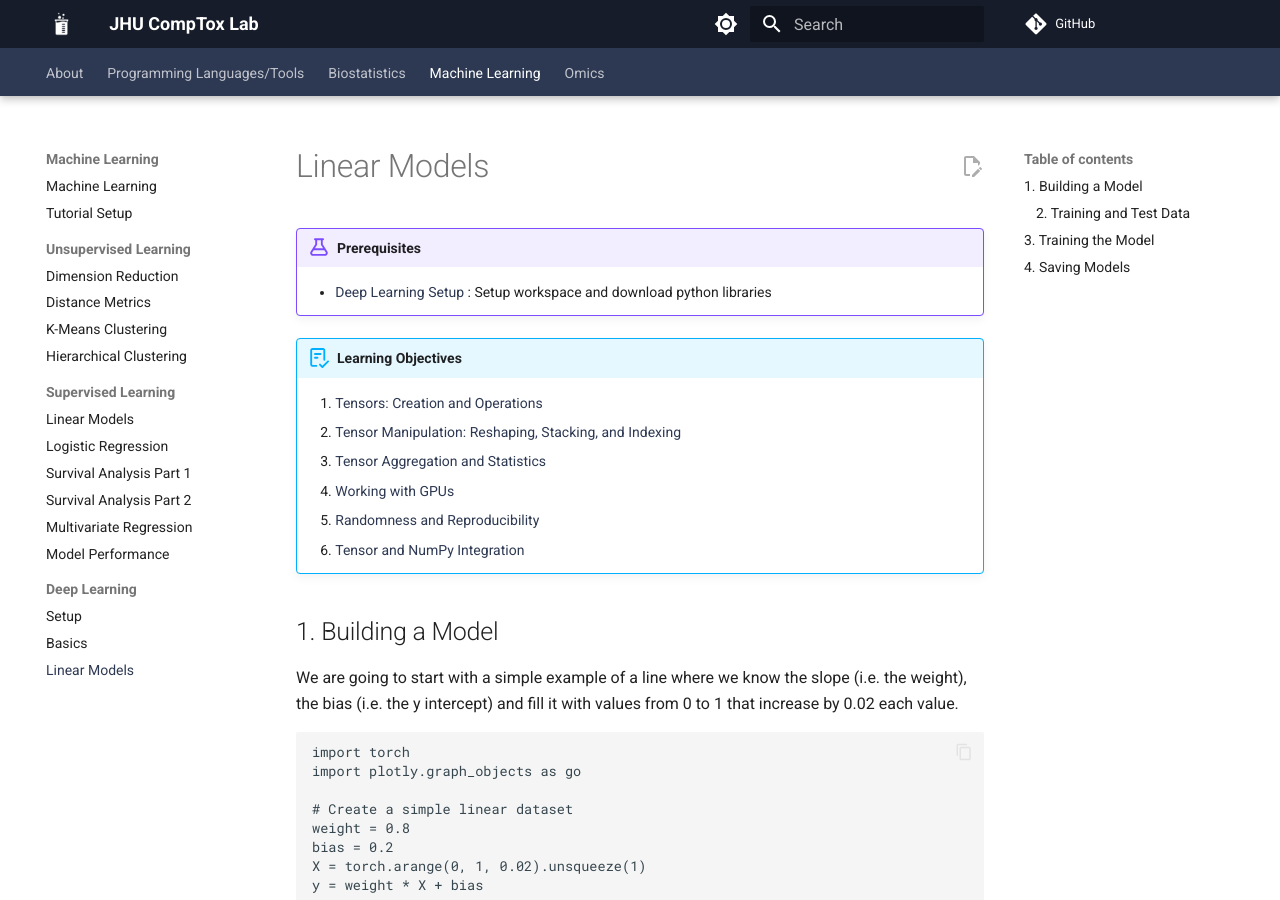
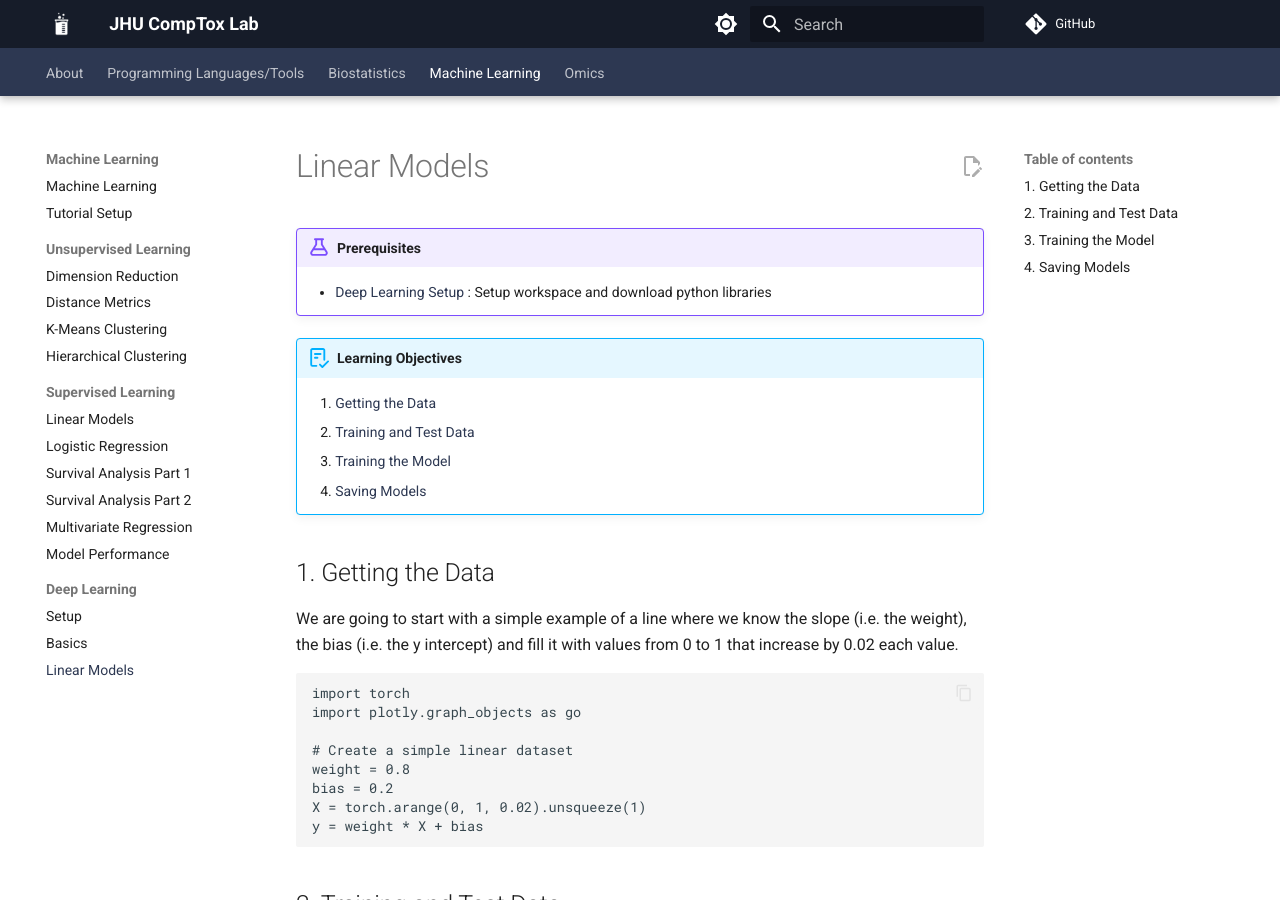
Before and after one commit to comp-tox-jhu/CompToxLab, an MkDocs documentation site: the page built from docs/machine_learning/deep_learning/02_linear_model.md, in a window 1280 px wide and 900 px high. Built offline with MkDocs 1.6.1 and Material for MkDocs 9.7.7, drawn with Linux system fonts in a browser that asks for light colours; comment, search, counter and statistics services are not loaded; some of the changed text lies outside the part shown.

Commit message:
Update 02_linear_model.md

````diff
--- a/docs/machine_learning/deep_learning/02_linear_model.md
+++ b/docs/machine_learning/deep_learning/02_linear_model.md
@@ -2,14 +2,12 @@
     - [Deep Learning Setup](./00_setup.md) : Setup workspace and download python libraries
 
 !!! abstract "Learning Objectives"
-    1. [Tensors: Creation and Operations](#1-tensors-creation-and-operations)
-    2. [Tensor Manipulation: Reshaping, Stacking, and Indexing](#2-tensor-manipulation-reshaping-stacking-and-indexing)
-    3. [Tensor Aggregation and Statistics](#3-tensor-aggregation-and-statistics)
-    4. [Working with GPUs](#4-working-with-gpus)
-    5. [Randomness and Reproducibility](#5-randomness-and-reproducibility)
-    6. [Tensor and NumPy Integration](#6-tensor-and-numpy-integration)
+    1. [Getting the Data](#1-getting-the-data)
+    2. [Training and Test Data](#2-training-and-test-data)
+    3. [Training the Model](#3-training-the-model)
+    4. [Saving Models](4-saving-models)
 
-## 1. Building a Model
+## 1. Getting the Data
 
 We are going to start with a simple example of a line where we know the slope (i.e. the weight), the bias (i.e. the y intercept) and fill it with values from 0 to 1 that increase by 0.02 each value.
 
@@ -24,7 +22,7 @@ X = torch.arange(0, 1, 0.02).unsqueeze(1)
 y = weight * X + bias
 ```
 
-### 2. Training and Test Data
+## 2. Training and Test Data
 
 When we work with models, we often want to **train** our model to predict some result and then **test** it to see if it is working. Usually we allocate the majority of the data (in this case 80%) to the training data, and a minority of the data (20%) as our testing data.
 
@@ -64,15 +62,9 @@ def plot_predictions(train_data, train_labels, test_data, test_labels, predictio
 plot_predictions(X_train, y_train, X_test, y_test)
 ```
 
-<figure markdown="span">
-  ![](img/lr_test_train.png){ width="500" }
-  <figcaption>Features v. Outcome for Testing and Training Data</figcaption>
-</figure>
-
 !!! info "Features v. Outcome for Testing and Training Data"
     <figure markdown="span">
       ![](img/lr_test_train.png){ width="500" }
-      <figcaption>Image caption</figcaption>
     </figure>
 
 
@@ -112,8 +104,9 @@ Ok so we have the shell of a model, now we need to train it on our data so that
 - **Gradient Descent**: So we are left with a question - what weights, lead to the smallest loss value? To get to this minimum we need to use gradient descent, where we calculate the derivative of the loss function with respect to the model weights to get to some minimum loss value that has our desired model weight!
 
 !!! info "Gradient Descent"
-    ![](./img/gradient_descent.png){width="500", align=center}
-
+    <figure markdown="span">
+      ![](./img/gradient_descent.png){ width="500" }
+    </figure>
     Adapted from the [carpentries tutorial on deep learning](https://carpentries-incubator.github.io/deep-learning-intro/3-monitor-the-model.html)
 
 
@@ -176,9 +169,10 @@ def plot_epoch_losses(epochs, train_losses, test_losses):
 
 plot_epoch_losses(epoch_vals, train_loss_vals, test_loss_vals)
 ```
-
 !!! info "Epochs v. Loss"
-    ![](img/lr_epoch_v_loss.png){width="500", align=center}
+    <figure markdown="span">
+      ![](img/lr_epoch_v_loss.png){ width="500" }
+    </figure>
 
 Here we see that the testing error is higher than the training data for the first few hundred epochs until around epoch 300. Now that we have trained our model and see that the loss is quite low, let's compare these predicted values back to the original values.
 
````
